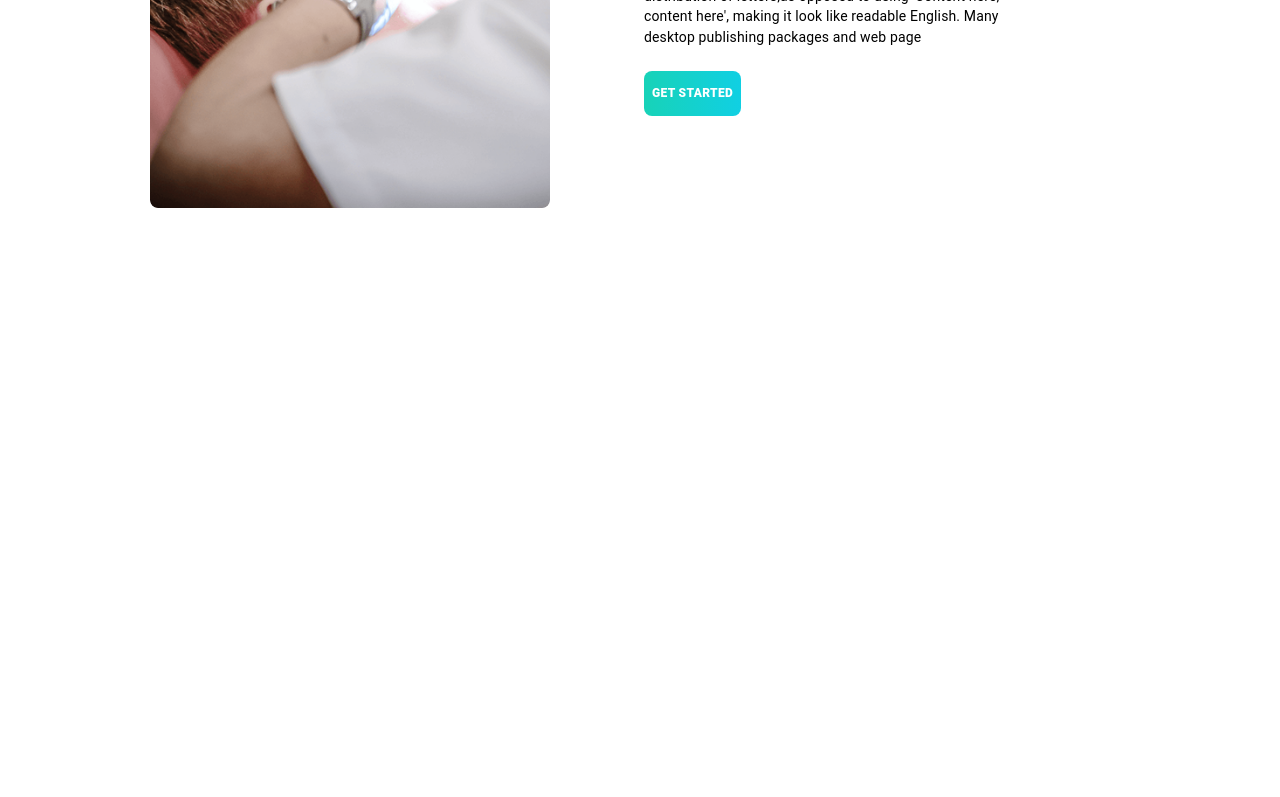
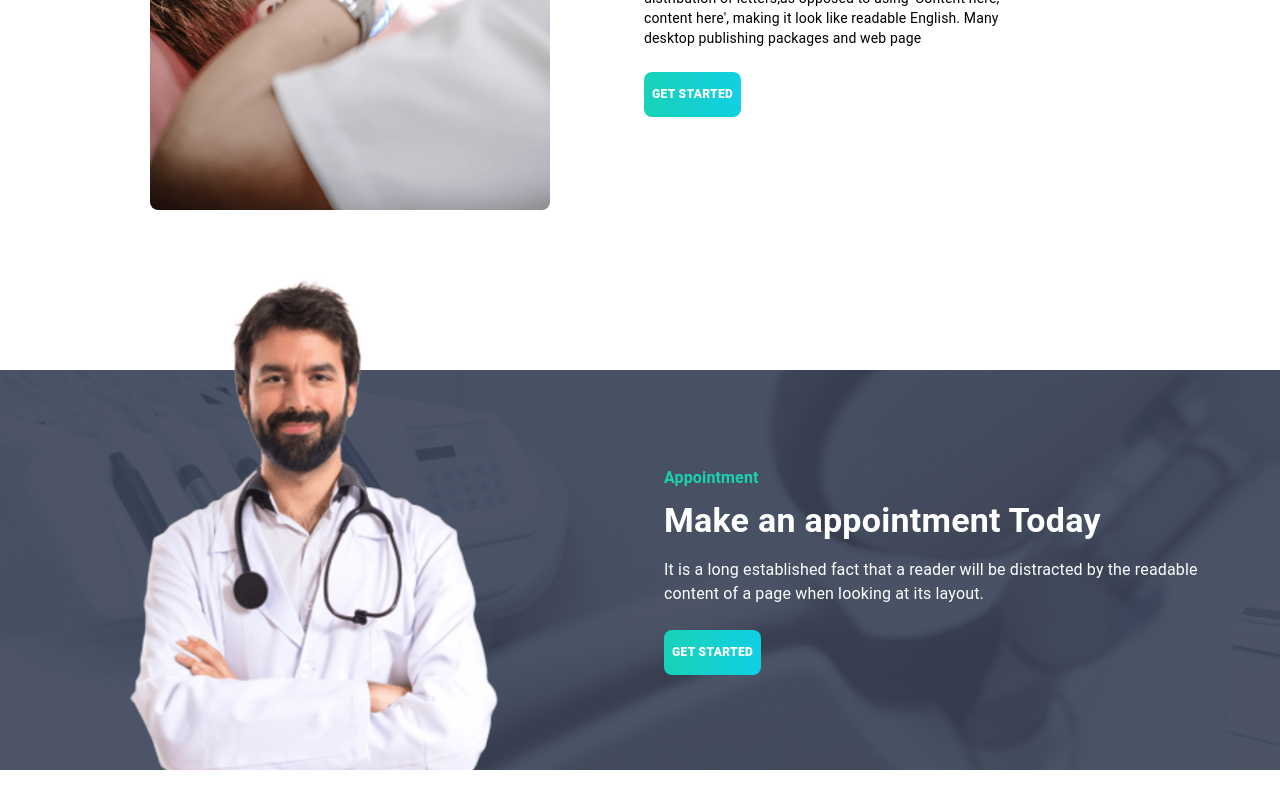
Before and after one commit to Eman-Abukhater/Doctor-s-Portal-Web-App, a React (Vite) app in the folder doctors-portal/: page /login in a window 1280 px wide. Shown: the part 2000-2797 px from the top of the page. Before the commit the page ends 2296 px from the top, so only its background shows below. Built offline with nearby package versions, Linux system fonts and the light colour scheme.

Commit message:
add AppointmentBanner component

```diff
--- /dev/null
+++ b/doctors-portal/src/App.css
@@ -0,0 +1,4 @@
+*{
+    margin: 0;
+    padding: 0;
+}
--- a/doctors-portal/src/App.jsx
+++ b/doctors-portal/src/App.jsx
@@ -3,6 +3,7 @@ import Navbar from "./components/Navbar";
 import { Box } from "@mui/material";
 import HeroSection from "./components/HeroSection";
 import Home from "./pages/Home";
+import "./App.css";
 
 function App() {
   return (
--- /dev/null
+++ b/doctors-portal/src/components/AppointmentBanner.jsx
@@ -0,0 +1,66 @@
+import React from 'react';
+import { Box, Button, Container, Typography } from '@mui/material';
+
+const AppointmentBanner = () => {
+  return (
+    <Box
+      sx={{
+        position: 'relative',
+        backgroundImage: `url('/assets/bg-blue.png')`,
+        backgroundSize: 'cover',
+        backgroundPosition: 'center',
+        color: 'white',
+        height: { xs: 400, md: 400 },
+        display: 'flex',
+        alignItems: 'center',
+        my: 10,
+      }}
+    >
+      {/* Doctor Image */}
+      <Box
+        component="img"
+        src="/assets/doctor.png"
+        alt="Doctor"
+        sx={{
+          position: 'absolute',
+          top: '-25%' ,
+          left:  '5%' ,
+          height: { xs: 0, md: 500 },
+
+        }}
+      />
+
+      {/* Content */}
+      <Container sx={{ ml: { md: '50%' }, textAlign: 'left' }}>
+        <Typography variant="subtitle1" sx={{ color: '#19D3AE', fontWeight: 600 }}>
+          Appointment
+        </Typography>
+        <Typography variant="h4" fontWeight="bold" mt={1} mb={2}>
+          Make an appointment Today
+        </Typography>
+        <Typography variant="body1" color="white" mb={3}>
+          It is a long established fact that a reader will be distracted by the readable content of a page when looking at its layout.
+        </Typography>
+        <Button
+          variant="contained"
+          sx={{
+            backgroundImage:
+              "linear-gradient(90deg, #19D3AE -22.5%, #0FCFEC 120.83%)",
+            px: 1,
+            py: 1.5,
+            borderRadius: 2,
+            textTransform: "capitalize",
+            color: "white",
+            fontWeight: "800",
+            fontSize: "12px",
+            boxShadow: "none",
+          }}
+        >
+          GET STARTED
+        </Button>
+      </Container>
+    </Box>
+  );
+};
+
+export default AppointmentBanner;
--- a/doctors-portal/src/pages/Home.jsx
+++ b/doctors-portal/src/pages/Home.jsx
@@ -3,6 +3,7 @@ import HeroSection from '../components/HeroSection'
 import InfoCards from '../components/InfoCards'
 import Services from '../components/Services/Services'
 import ExceptionalCare from '../components/ExceptionalCare'
+import AppointmentBanner from '../components/AppointmentBanner'
 
 function Home() {
   return (
@@ -11,6 +12,7 @@ function Home() {
    <InfoCards />
    <Services />
    <ExceptionalCare />
+   <AppointmentBanner />
 
    </>
   )
```
